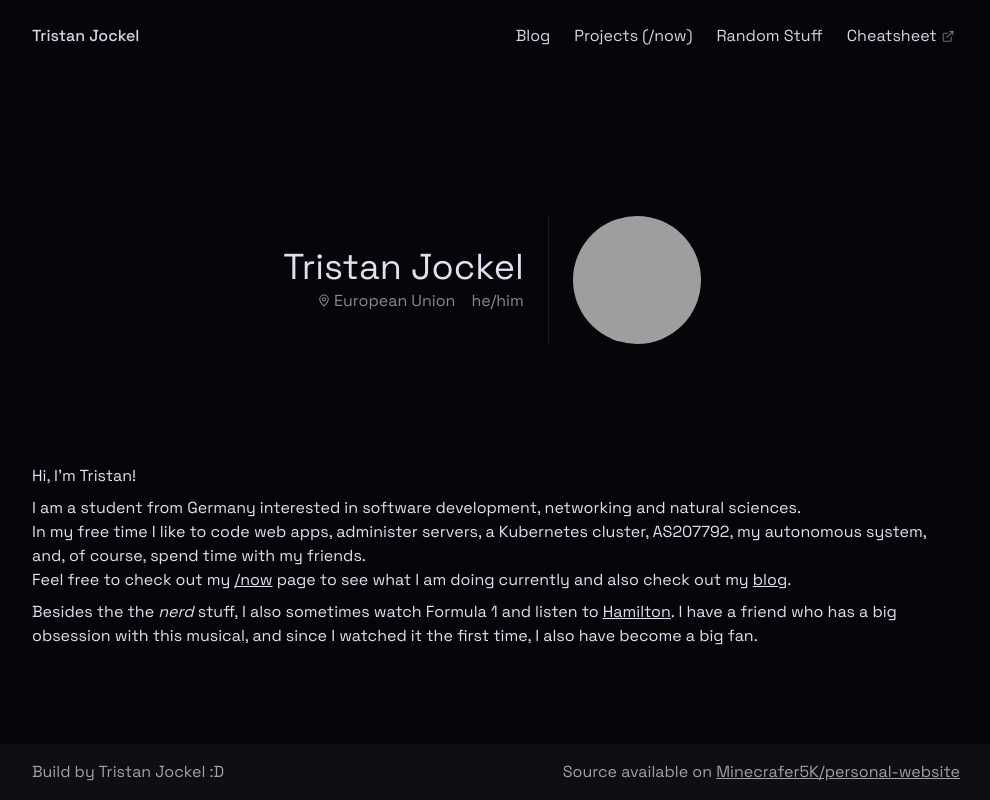
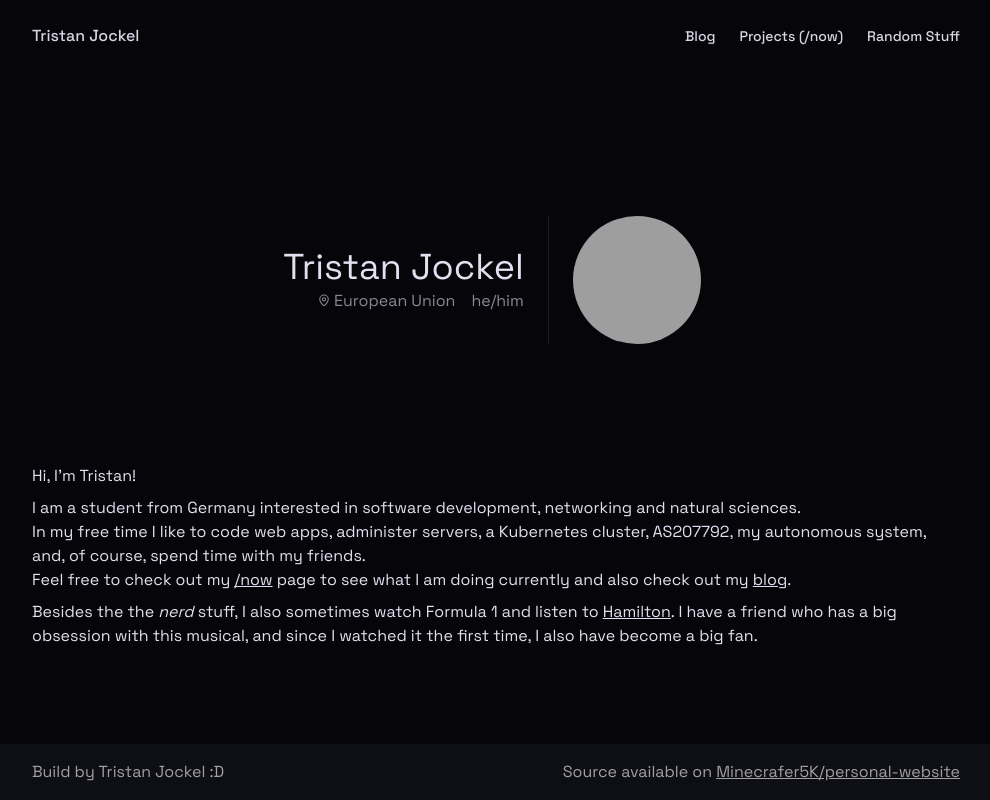
Before and after one commit to tristaanjodsalz/personal-website, a Next.js app: page / in a window 1280 px wide. Shown: the whole page, without its empty margins (144-1134 px from the left). Built offline with nearby package versions, Linux system fonts and the light colour scheme; grey boxes are pictures that could not be loaded.

Commit message:
feat(header): added real header for sm devices

```diff
--- a/src/app/_components/header.tsx
+++ b/src/app/_components/header.tsx
@@ -1,29 +1,135 @@
-import { ExternalLink } from "lucide-react";
+"use client";
+
+import { MenuIcon, XIcon } from "lucide-react";
 import Link from "next/link";
+import { useEffect, useMemo, useState } from "react";
+
+const navItems = [
+  { href: "/blog", label: "Blog" },
+  { href: "/now", label: "Projects (/now)" },
+  { href: "/stuff", label: "Random Stuff" },
+];
 
 export function Header() {
+  const [isMenuOpen, setIsMenuOpen] = useState(false);
+
+  useEffect(() => {
+    const { body } = document;
+
+    if (isMenuOpen) {
+      body.classList.add("overflow-hidden");
+    } else {
+      body.classList.remove("overflow-hidden");
+    }
+
+    return () => {
+      body.classList.remove("overflow-hidden");
+    };
+  }, [isMenuOpen]);
+
+  const navLinks = useMemo(
+    () =>
+      navItems.map(({ href, label }) => (
+        <li key={href}>
+          <Link
+            href={href}
+            className="transition-colors duration-150 hover:text-text/75 focus:text-text/75"
+            onClick={() => setIsMenuOpen(false)}
+          >
+            {label}
+          </Link>
+        </li>
+      )),
+    [],
+  );
+
   return (
-    <div className="p-6 px-[max(calc(50vw-29rem),1rem)] text-text/95">
-      <Link href={"/"} className="font-medium">
+    <>
+      <MainHeader
+        isMenuOpen={isMenuOpen}
+        setIsMenuOpen={setIsMenuOpen}
+        navLinks={navLinks}
+      />
+
+      {isMenuOpen ? (
+        <div
+          role="dialog"
+          aria-modal="true"
+          tabIndex={-1}
+          className="fixed inset-0 z-20 flex flex-col bg-background/50 backdrop-blur-lg backdrop-grayscale-25"
+          onClick={() => setIsMenuOpen(false)}
+          onKeyDown={(event) => {
+            if (
+              event.key === "Escape" ||
+              event.key === "Enter" ||
+              event.key === " "
+            ) {
+              event.preventDefault();
+              setIsMenuOpen(false);
+            }
+          }}
+        >
+          <MainHeader
+            isMenuOpen={isMenuOpen}
+            setIsMenuOpen={setIsMenuOpen}
+            navLinks={navLinks}
+          />
+          <nav className="flex flex-col items-center gap-6 pt-10 font-semibold text-2xl text-text">
+            <ul
+              className="flex w-full flex-col items-center gap-6"
+              onClick={(event) => event.stopPropagation()}
+              onKeyDown={(event) => {
+                if (event.key === "Escape") {
+                  event.stopPropagation();
+                  setIsMenuOpen(false);
+                } else {
+                  event.stopPropagation();
+                }
+              }}
+            >
+              {navLinks}
+            </ul>
+          </nav>
+        </div>
+      ) : null}
+    </>
+  );
+}
+
+function MainHeader({
+  isMenuOpen,
+  setIsMenuOpen,
+  navLinks,
+}: {
+  isMenuOpen: boolean;
+  setIsMenuOpen: React.Dispatch<React.SetStateAction<boolean>>;
+  navLinks: React.ReactNode;
+}) {
+  return (
+    <div className="flex items-center justify-between p-6 px-[max(calc(50vw-29rem),1rem)] text-text/95">
+      <Link href="/" className="font-medium">
         Tristan Jockel
       </Link>
-      <ul className="float-right hidden list-none gap-6 p-0 sm:flex">
-        <li>
-          <Link href={"/blog"}>Blog</Link>
-        </li>
-        <li>
-          <Link href={"/now"}>Projects (/now)</Link>
-        </li>
-        <li>
-          <Link href={"/stuff"}>Random Stuff</Link>
-        </li>
-        <li>
-          <a href="https://cheatsheet.miniwar.de/">
-            Cheatsheet{" "}
-            <ExternalLink className="mb-0.5 ml-[-0.3rem] inline h-[0.8em] text-current/50" />
-          </a>
-        </li>
-      </ul>
+
+      <nav className="hidden sm:block">
+        <ul className="flex list-none gap-6 p-0 font-medium text-sm">
+          {navLinks}
+        </ul>
+      </nav>
+
+      <button
+        className="sm:hidden"
+        aria-expanded={isMenuOpen}
+        aria-label={isMenuOpen ? "Navigation schließen" : "Navigation öffnen"}
+        type="button"
+        onClick={() => setIsMenuOpen((open) => !open)}
+      >
+        {isMenuOpen ? (
+          <XIcon className="h-6 text-text/95" />
+        ) : (
+          <MenuIcon className="h-6 text-text/95" />
+        )}
+      </button>
     </div>
   );
 }
```
